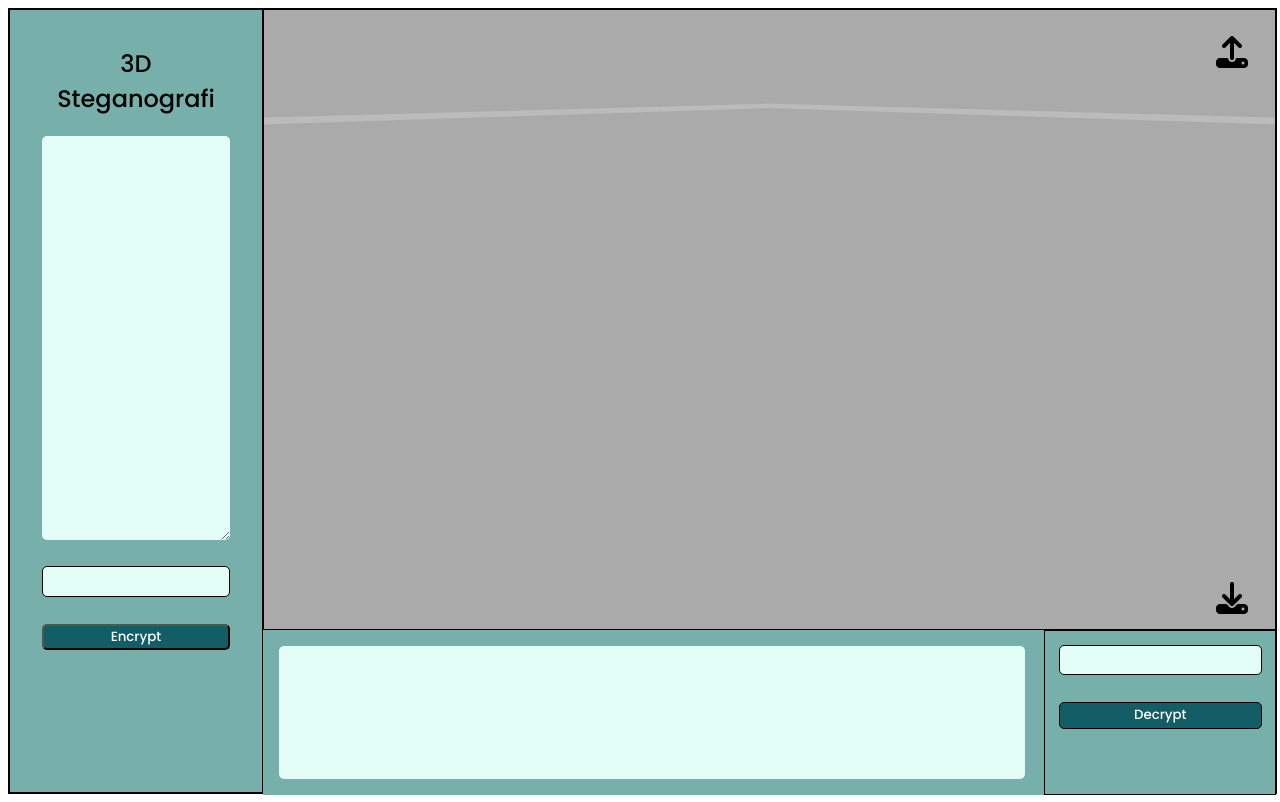
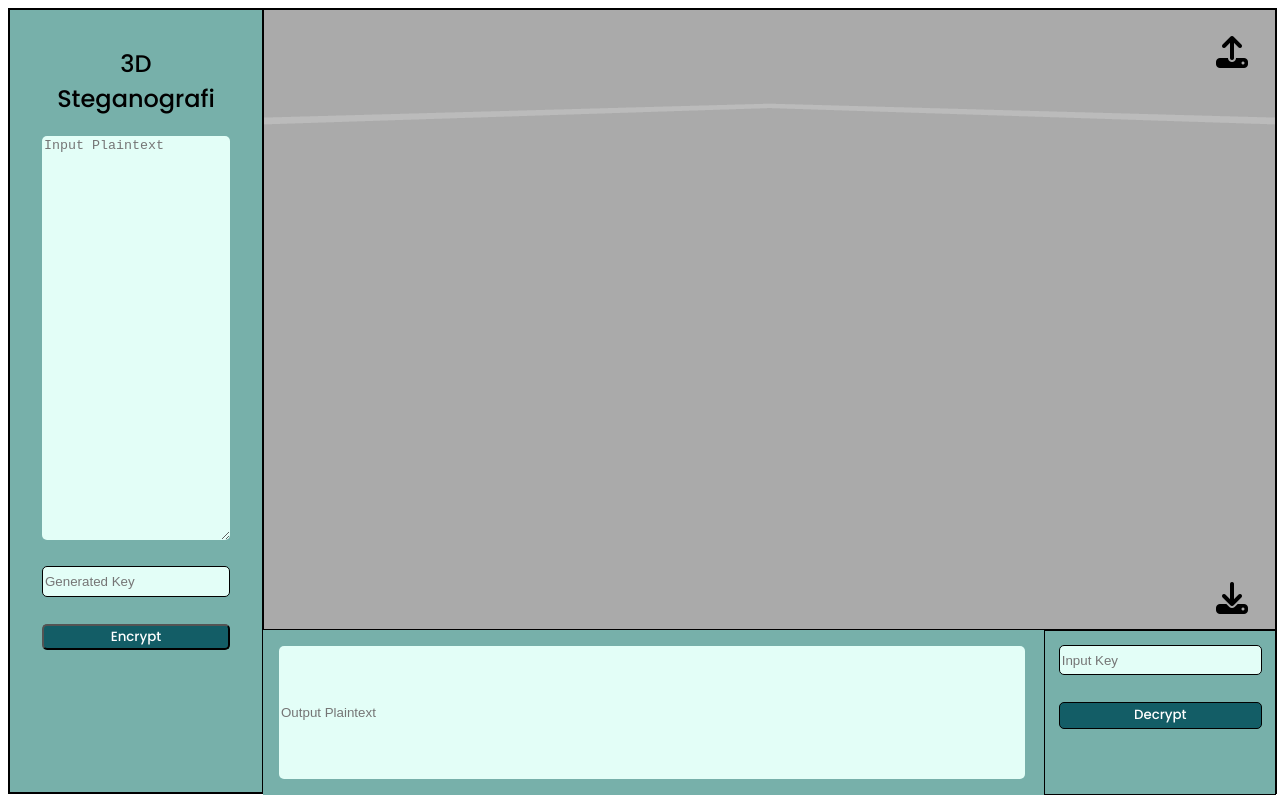
Before and after one commit to unormiesable/3DSteganography, a website built with Vite: page index.html in a window 1280 px wide. Built offline with nearby package versions, Linux system fonts and the light colour scheme.

Commit message:
Adding placeholder

```diff
--- a/index.html
+++ b/index.html
@@ -18,8 +18,8 @@
         <div class="sidebar">
           <div class="inputFrame">
             <h2 class="poppins">3D Steganografi</h2>
-            <textarea draggable="false" type="text" name="plaintext" class="sidePlaintext" id="plaintextinput"></textarea>
-            <input type="text" name="generatedkey" class="sideKey" readonly>
+            <textarea draggable="false" type="text" name="plaintext" class="sidePlaintext" id="plaintextinput" placeholder="Input Plaintext"></textarea>
+            <input type="text" name="generatedkey" class="sideKey" placeholder="Generated Key" readonly>
             <button class="sideButton poppins" onclick="convertToBinary()">Encrypt</button>
           </div>
         </div>
@@ -37,11 +37,11 @@
 
           <div class="decryptbar">
             <div class="output">
-              <input class="outputplaintext" type="text" readonly name="outputplaintext">
+              <input class="outputplaintext" type="text" readonly name="outputplaintext" placeholder="Output Plaintext">
             </div>
 
             <div class="inputkey">
-              <input class="keyInput" type="text" name="key">
+              <input class="keyInput" type="text" name="key" placeholder="Input Key">
               <button class="decryptButton poppins">Decrypt</button>
             </div>
           </div>
```
